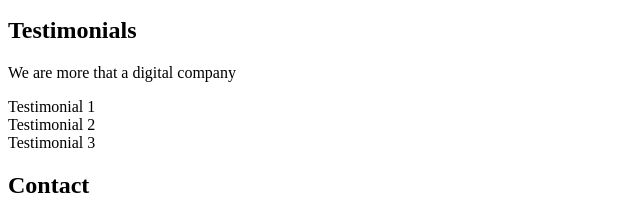
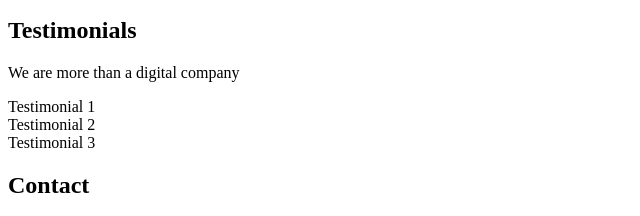
Before and after one commit to sotieno/alx-frontend, a plain HTML site: page 0x00-html_advanced/12-index.html in a window 1280 px wide. Shown: the part 1438-1654 px from the top of the page, 0-640 px from the left. Drawn offline with Linux system fonts and the light colour scheme.

Commit message:
Correct typo in Testimonials

```diff
--- a/0x00-html_advanced/12-index.html
+++ b/0x00-html_advanced/12-index.html
@@ -54,9 +54,7 @@
                 <p>Career</p>
                 <h3>Hoc loco tenere se Triarius non potuit.</h3>
                 <p>
-                    Lorem ipsum dolor sit amet, consectetur adipiscing elit.
-                    Id Sextilius factum negabat. Quo tandem modo? At eum nihili facit;
-                    Quae contraria sunt his, malane?
+                    Lorem ipsum dolor sit amet, consectetur adipiscing elit. Id Sextilius factum negabat. Quo tandem modo? At eum nihili facit; Quae contraria sunt his, malane?
                 </p>
             </article>
             <article>
@@ -80,7 +78,7 @@
         </section>
         <section>
             <h2>Testimonials</h2>
-            <p>We are more that a digital company</p>
+            <p>We are more than a digital company</p>
             <article>Testimonial 1</article>
             <article>Testimonial 2</article>
             <article>Testimonial 3</article>
```
